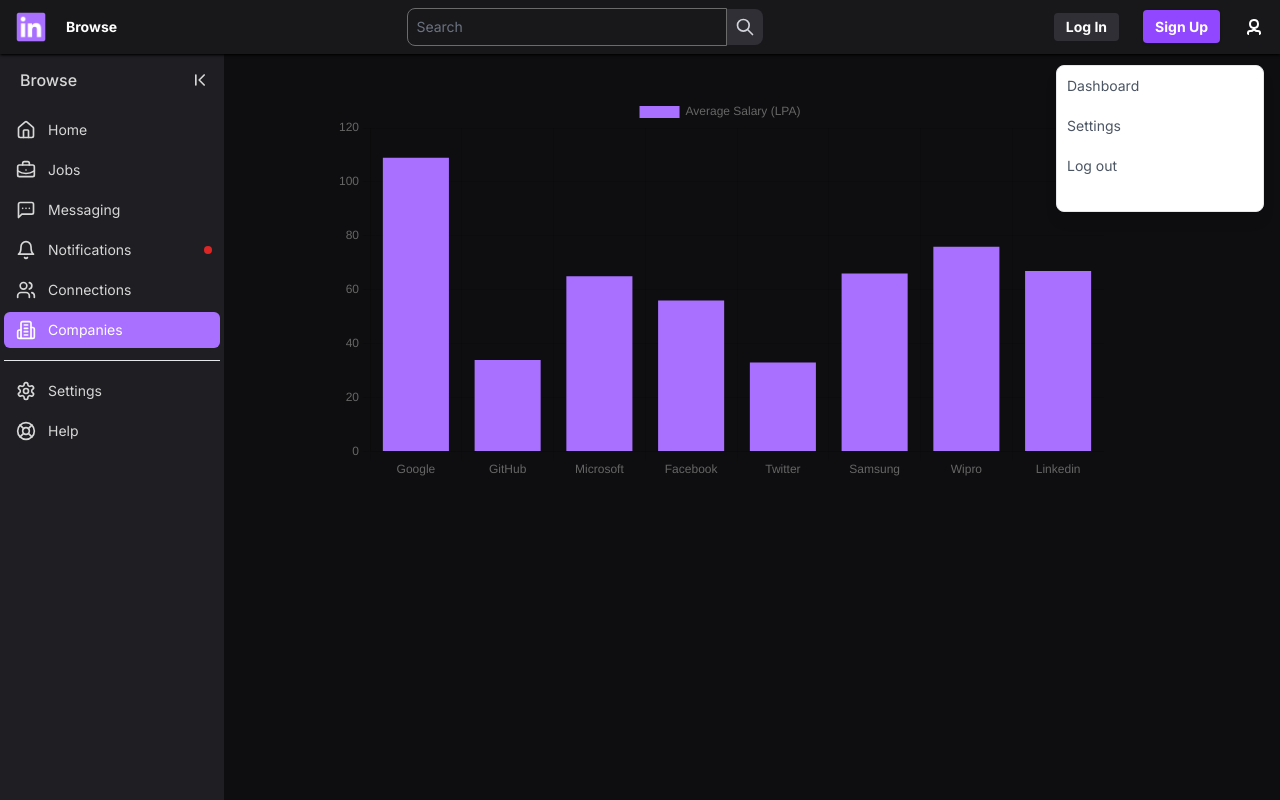
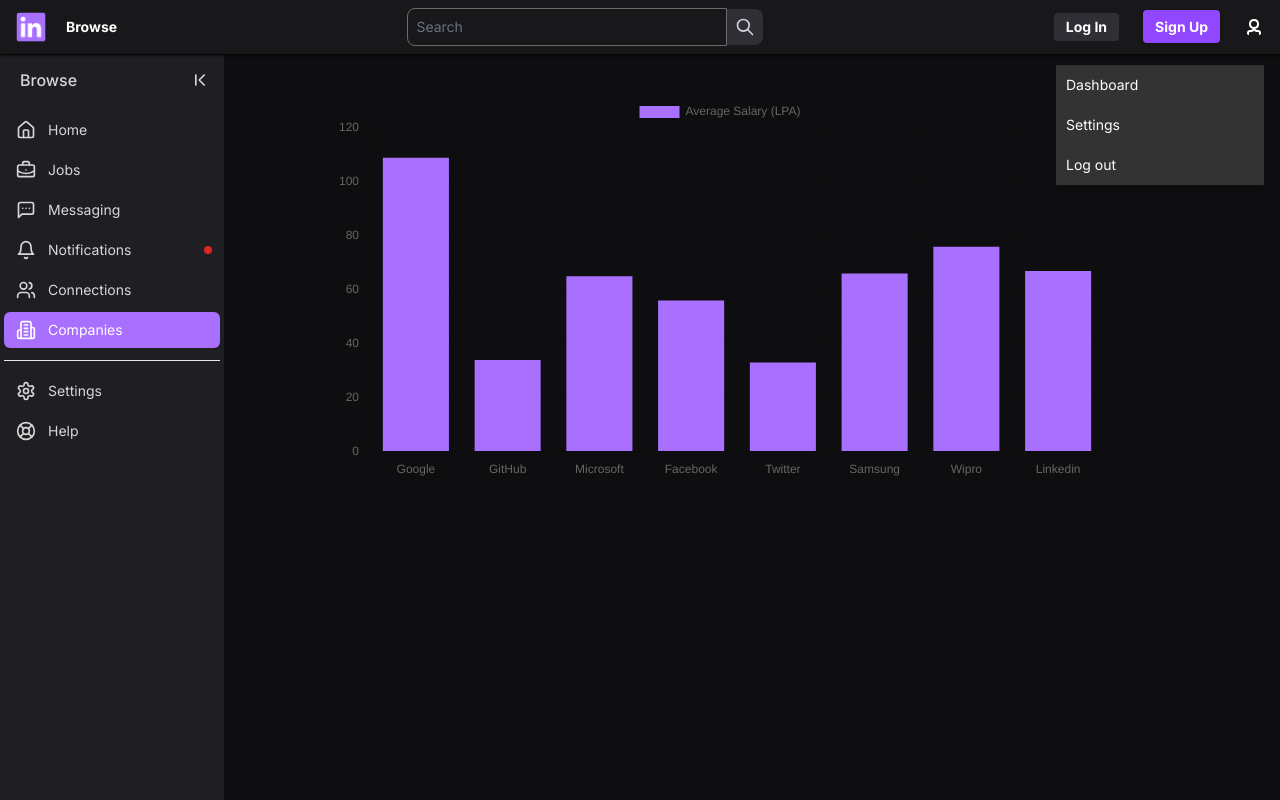
Before and after one commit to itsmanik/linkedin-x-twitch, a React (Vite) app: page /companies in a window 1280 px wide. Both pictures are taken after a click on the button 1254 px from the left and 27 px from the top of the page. Built offline with nearby package versions, Linux system fonts and the light colour scheme.

Commit message:
minor bug fix

```diff
--- a/src/components/Companies/Companies.jsx
+++ b/src/components/Companies/Companies.jsx
@@ -1,5 +1,6 @@
+// eslint-disable-next-line no-unused-vars
 import { Chart as ChartJS } from "chart.js/auto";
-import { Bar, Doughnut, Line } from "react-chartjs-2";
+import { Bar } from "react-chartjs-2";
 
 const Companies = () => {
     return (
@@ -20,7 +21,8 @@
                         datasets: [
                             {
                                 label: "Average Salary (LPA)",
-                                data: [109, 34, 65, 56, 33, 66, 76, 67],backgroundColor: ["#a970ff"]
+                                data: [109, 34, 65, 56, 33, 66, 76, 67],
+                                backgroundColor: ["#a970ff"],
                             },
                         ],
                     }}
--- a/src/components/Navigation/NavBar.jsx
+++ b/src/components/Navigation/NavBar.jsx
@@ -172,7 +172,7 @@
                 </div>
             </div>
             <ul
-                className={`bg-white top-12 right-0 hidden lg:inline-block mt-5 space-y-5 lg:absolute lg:border lg:rounded-lg lg:text-sm lg:w-52 lg:shadow-lg lg:space-y-0 lg:mt-0 ${
+                className={`bg-darkGray text-white top-12 right-0 hidden lg:inline-block mt-5 space-y-5 lg:absolute lg:text-sm lg:w-52 lg:shadow-lg lg:space-y-0 lg:mt-0 ${
                     state ? "" : "lg:hidden"
                 }`}
             >
@@ -180,41 +180,13 @@
                     <li key={idx + 238}>
                         <a
                             key={idx}
-                            className="block text-gray-600 lg:hover:bg-gray-50 lg:p-2.5"
+                            className="block text-inherit lg:hover:bg-darkGray lg:p-2.5"
                             href={item.path}
                         >
                             {item.title}
                         </a>
                     </li>
                 ))}
-                <button
-                    id="theme-toggle"
-                    type="button"
-                    className="text-gray-500 dark:text-gray-400 hover:bg-gray-100 dark:hover:bg-gray-700 focus:outline-none focus:ring-4 focus:ring-gray-200 dark:focus:ring-gray-700 rounded-lg text-sm p-2.5"
-                >
-                    <svg
-                        id="theme-toggle-dark-icon"
-                        className="hidden w-5 h-5"
-                        fill="currentColor"
-                        viewBox="0 0 20 20"
-                        xmlns="http://www.w3.org/2000/svg"
-                    >
-                        <path d="M17.293 13.293A8 8 0 016.707 2.707a8.001 8.001 0 1010.586 10.586z"></path>
-                    </svg>
-                    <svg
-                        id="theme-toggle-light-icon"
-                        className="hidden w-5 h-5"
-                        fill="currentColor"
-                        viewBox="0 0 20 20"
-                        xmlns="http://www.w3.org/2000/svg"
-                    >
-                        <path
-                            d="M10 2a1 1 0 011 1v1a1 1 0 11-2 0V3a1 1 0 011-1zm4 8a4 4 0 11-8 0 4 4 0 018 0zm-.464 4.95l.707.707a1 1 0 001.414-1.414l-.707-.707a1 1 0 00-1.414 1.414zm2.12-10.607a1 1 0 010 1.414l-.706.707a1 1 0 11-1.414-1.414l.707-.707a1 1 0 011.414 0zM17 11a1 1 0 100-2h-1a1 1 0 100 2h1zm-7 4a1 1 0 011 1v1a1 1 0 11-2 0v-1a1 1 0 011-1zM5.05 6.464A1 1 0 106.465 5.05l-.708-.707a1 1 0 00-1.414 1.414l.707.707zm1.414 8.486l-.707.707a1 1 0 01-1.414-1.414l.707-.707a1 1 0 011.414 1.414zM4 11a1 1 0 100-2H3a1 1 0 000 2h1z"
-                            fillRule="evenodd"
-                            clipRule="evenodd"
-                        ></path>
-                    </svg>
-                </button>
             </ul>
         </div>
     );
```
